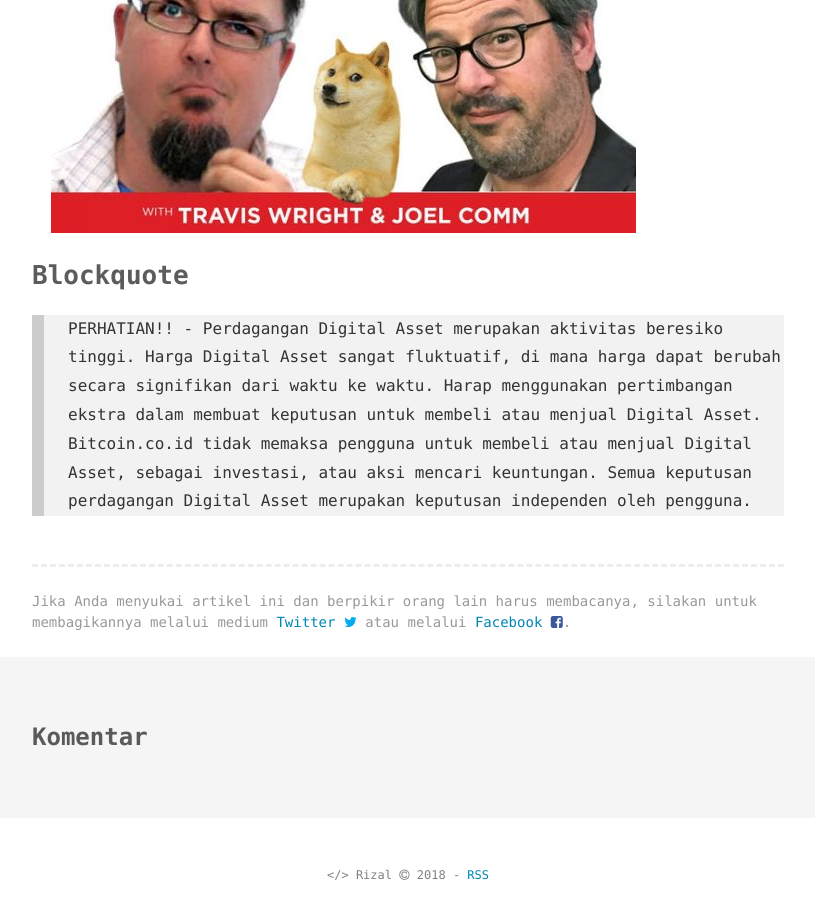
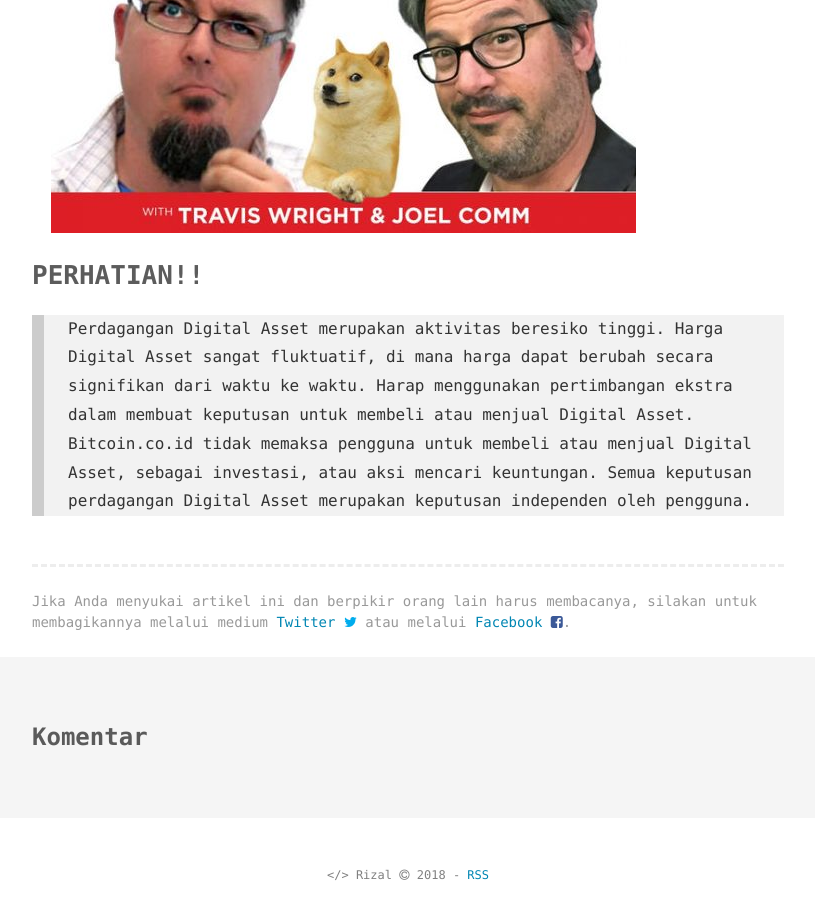
Before and after one commit to syafrizaladi/saktia, a Jekyll site: the page built from _posts/2018-01-05-5-podcast-mata-uang-digital-terbaik.md, in a window 1280 px wide and 900 px high, scrolled down 2847 px. Shown: the whole window, without its empty margins (232-1047 px from the left). Built offline with Jekyll 4.4.1, drawn with Linux system fonts in a browser that asks for light colours; our own code applies the rules of GitHub Pages for plain Markdown files; comment, search, counter and statistics services are not loaded.

Commit message:
Update 2018-01-05-5-podcast-mata-uang-digital-terbaik.md

```diff
--- a/_posts/2018-01-05-5-podcast-mata-uang-digital-terbaik.md
+++ b/_posts/2018-01-05-5-podcast-mata-uang-digital-terbaik.md
@@ -19,6 +19,6 @@ Diselenggarakan oleh penggiat teknologi dan penggiat kriptografi matauang digita
 ![BadCryptoPodcast](https://syafrizaladi.github.io/assets/images/bad-crypto-podcast.jpg){:class="img-responsive"}
 
 
-## Blockquote
+## PERHATIAN!!
 
->  PERHATIAN!! - Perdagangan Digital Asset merupakan aktivitas beresiko tinggi. Harga Digital Asset sangat fluktuatif, di mana harga dapat berubah secara signifikan dari waktu ke waktu. Harap menggunakan pertimbangan ekstra dalam membuat keputusan untuk membeli atau menjual Digital Asset. Bitcoin.co.id tidak memaksa pengguna untuk membeli atau menjual Digital Asset, sebagai investasi, atau aksi mencari keuntungan. Semua keputusan perdagangan Digital Asset merupakan keputusan independen oleh pengguna.
+> Perdagangan Digital Asset merupakan aktivitas beresiko tinggi. Harga Digital Asset sangat fluktuatif, di mana harga dapat berubah secara signifikan dari waktu ke waktu. Harap menggunakan pertimbangan ekstra dalam membuat keputusan untuk membeli atau menjual Digital Asset. Bitcoin.co.id tidak memaksa pengguna untuk membeli atau menjual Digital Asset, sebagai investasi, atau aksi mencari keuntungan. Semua keputusan perdagangan Digital Asset merupakan keputusan independen oleh pengguna.
```
